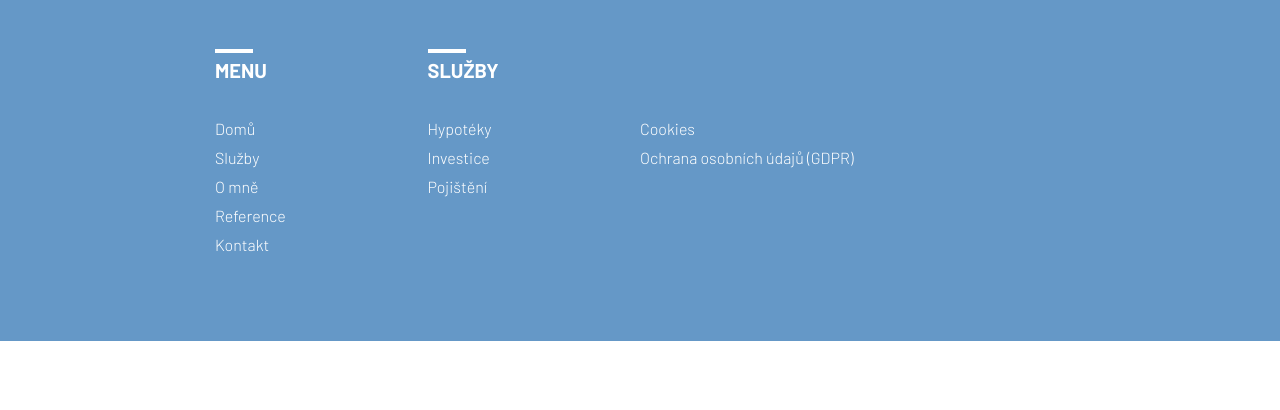
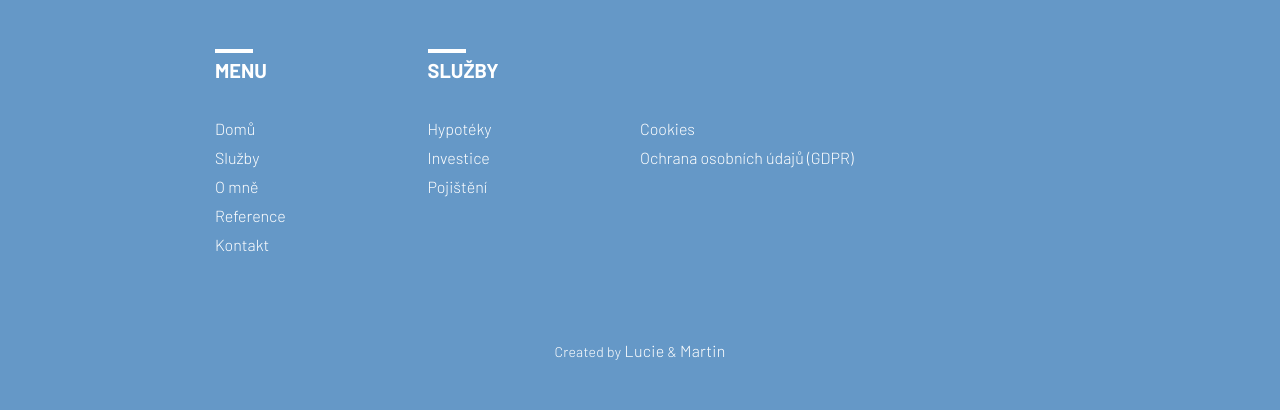
Before and after one commit to luciehrbkova/Jarda_web, a PHP site: page /hypoteky.php?action=1 in a window 1280 px wide. Shown: the part 3595-4005 px from the top of the page. Before the commit the page ends 3936 px from the top, so only its background shows below. Run offline with PHP 8.4, Linux system fonts and the light colour scheme; data that the repository does not hold is empty; some libraries are stand-ins or nearby versions; some web fonts are replaced.

Commit message:
pixel done

```diff
--- a/contact.php
+++ b/contact.php
@@ -44,7 +44,7 @@
             {
                 $from="From: $name<$email>\r\nReturn-path: $email";
                 $subject="Zpráva z webu Jaroslav.bezouska.cz ";
-                mail("hrbkova.lucka@gmail.com", $subject, $messageToMail, $from);
+                mail("jaroslav.bezouska@4fin.cz", $subject, $messageToMail, $from);
                 echo "<h3 class=\"emailMessage\" id=\"finalMessage\">Děkuji za Vaší zprávu!<br>Brzy se Vám ozvu.<br><br>Jaroslav Bezouška</h3>";
             }
         }
--- a/cookies.php
+++ b/cookies.php
@@ -148,6 +148,10 @@
                     </ul>
                 </div>
             </div>
+            <div class="madeby">
+                    <p>
+                    Created by <a href="https://lucieweb.dev/">Lucie</a> & <a href="https://www.behance.net/martinnovotny93">Martin</a></p>
+                </div>
         </div>
         <div class="fringe"></div>
     </div>
--- a/gdpr.php
+++ b/gdpr.php
@@ -222,6 +222,10 @@
                     </ul>
                 </div>
             </div>
+            <div class="madeby">
+                    <p>
+                    Created by <a href="https://lucieweb.dev/">Lucie</a> & <a href="https://www.behance.net/martinnovotny93">Martin</a></p>
+                </div>
         </div>
         <div class="fringe"></div>
     </div>
--- a/hypoteky.php
+++ b/hypoteky.php
@@ -18,6 +18,24 @@
     <script src="myScript.js"></script>
     <!-- or jquery online version -->
     <script src="https://ajax.googleapis.com/ajax/libs/jquery/3.5.1/jquery.min.js"></script>
+    <!-- Facebook Pixel Code -->
+    <script>
+        !function(f,b,e,v,n,t,s)
+        {if(f.fbq)return;n=f.fbq=function(){n.callMethod?
+        n.callMethod.apply(n,arguments):n.queue.push(arguments)};
+        if(!f._fbq)f._fbq=n;n.push=n;n.loaded=!0;n.version='2.0';
+        n.queue=[];t=b.createElement(e);t.async=!0;
+        t.src=v;s=b.getElementsByTagName(e)[0];
+        s.parentNode.insertBefore(t,s)}(window, document,'script',
+        'https://connect.facebook.net/en_US/fbevents.js');
+        fbq('init', '{114857517128437}');
+        fbq('track', 'PageView');
+    </script>
+    <noscript>
+    <img height="1" width="1" style="display:none"
+        src="https://www.facebook.com/tr?id={114857517128437}&ev=PageView&noscript=1"/>
+    </noscript>
+    <!-- End Facebook Pixel Code -->
 
 
 </head>
@@ -323,6 +341,10 @@
                     </ul>
                 </div>
             </div>
+            <div class="madeby">
+                    <p>
+                    Created by <a href="https://lucieweb.dev/">Lucie</a> & <a href="https://www.behance.net/martinnovotny93">Martin</a></p>
+                </div>
         </div>
         <div class="fringe"></div>
     </div>
--- a/style.css
+++ b/style.css
@@ -1700,6 +1700,26 @@ p {
   text-decoration: underline;
 }
 
+.madeby {
+  padding-bottom: 50px;
+  width: 100%;
+  display: -webkit-box;
+  display: -ms-flexbox;
+  display: flex;
+  -ms-flex-pack: distribute;
+      justify-content: space-around;
+}
+
+.madeby p {
+  color: #ffffff;
+  font-size: 0.875rem;
+}
+
+.madeby a:hover {
+  color: #003152;
+  text-decoration: underline;
+}
+
 .list3 {
   width: 100%;
 }
--- a/style.sass
+++ b/style.sass
@@ -967,6 +967,18 @@ p
         color: $white
         &:hover
             text-decoration: underline
+.madeby
+    padding-bottom: 50px
+    width: 100%
+    display: flex
+    justify-content: space-around
+    p
+        color: $white
+        font-size: 0.875rem
+    a
+        &:hover
+            color: $darkblue
+            text-decoration: underline
 .list3
     width: 100%
     @media screen and ( min-width: 600px )
```
Also changed, not shown: dekujeme.php (+21 -0 lines), index.php (+23 -0 lines), investice.php (+22 -0 lines), pojisteni.php (+22 -0 lines), 1 other file.
